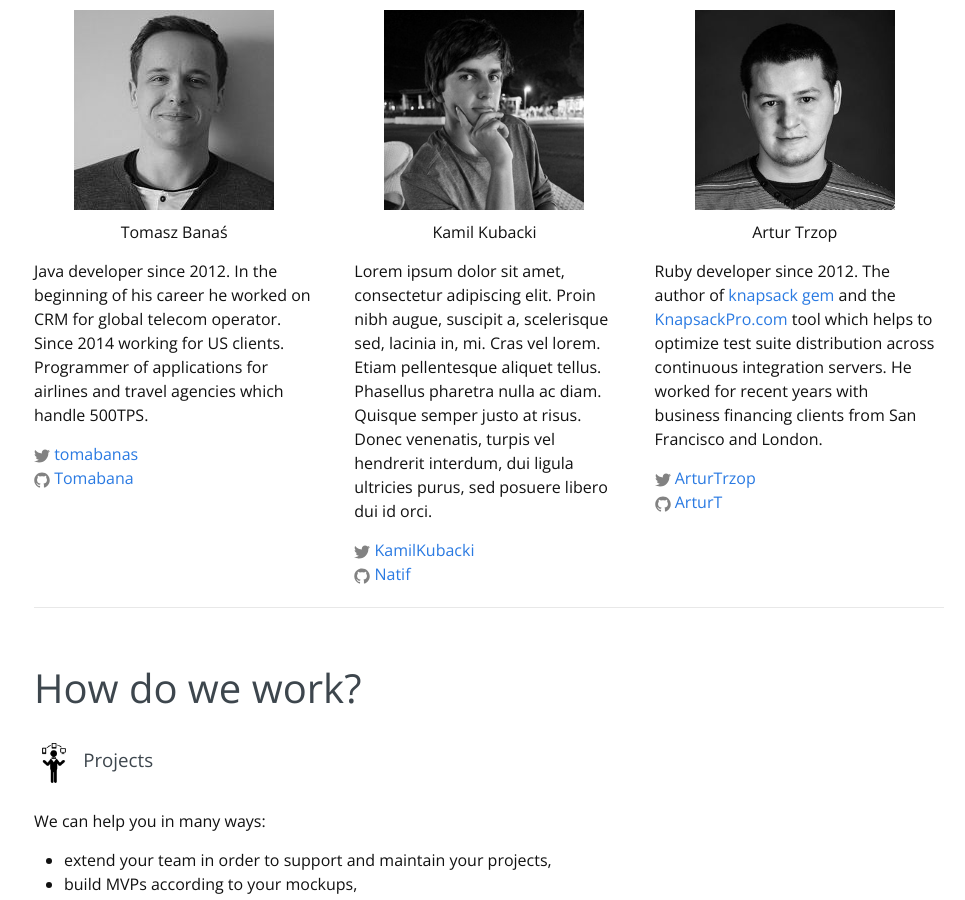
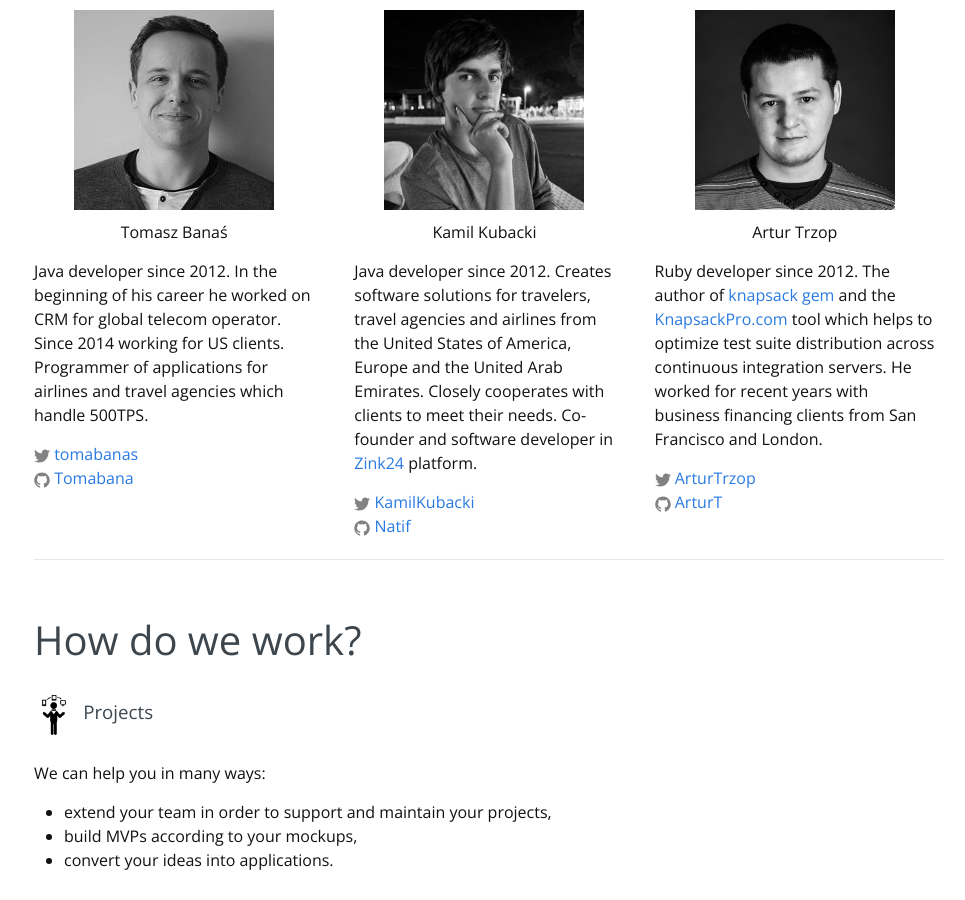
Before and after one commit to BeyondScheme/BeyondScheme.github.io, a Jekyll site: the page built from index.html, in a window 1280 px wide and 900 px high, scrolled down 352 px. Shown: the whole window, without its empty margins (151-1116 px from the left). Built offline with Jekyll 4.4.1, drawn with Linux system fonts in a browser that asks for light colours.

Commit message:
kamil's text

```diff
--- a/index.html
+++ b/index.html
@@ -32,12 +32,10 @@
         <div class="profile-container-center">
           <img class="profile-img" src="/images/profile/kamil.jpg">
           <p class="text-align-center profile-name">Kamil Kubacki</p>
-          <p>
-          Lorem ipsum dolor sit amet, consectetur adipiscing elit.
-          Proin nibh augue, suscipit a, scelerisque sed, lacinia in, mi. Cras vel lorem.
-          Etiam pellentesque aliquet tellus. Phasellus pharetra nulla ac diam. Quisque semper justo at
-          risus. Donec venenatis, turpis vel hendrerit interdum, dui ligula ultricies purus, sed
-          posuere libero dui id orci.
+          <p>Java developer since 2012. Creates software solutions for travelers, travel agencies
+            and airlines from the United States of America, Europe and the United Arab Emirates.
+            Closely cooperates with clients to meet their needs.
+            Co-founder and software developer in <a href="http://www.zink24.com/">Zink24</a> platform.
           </p>
           <p>
           {% include icon-twitter.html username="KamilKubacki" %}<br />
```
